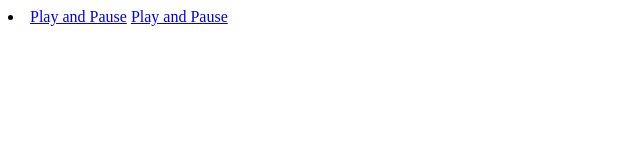
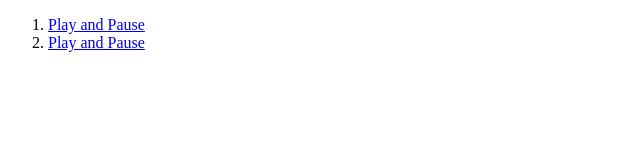
Before and after one commit to JiyeonSophiaLee/Javascript-practice-project, a plain HTML site: page index.html in a window 1280 px wide. Shown: the whole page, without its empty margins (0-640 px from the left). Drawn offline with Linux system fonts and the light colour scheme.

Commit message:
change li

```diff
--- a/index.html
+++ b/index.html
@@ -5,11 +5,10 @@
     <meta name="viewport" content="width=device-width, initial-scale=1.0">
     <meta http-equiv="X-UA-Compatible" content="ie=edge">
     <title>Document</title>
-</head>
-<body>
-    <li>
-        <a href="playPause.html">Play and Pause</a>
-        <a href="zoomInOut.html">Play and Pause</a>
-    </li>
+</hdy>
+    <ol>
+        <li><a href="playPause.html">Play and Pause</a></li>
+        <li><a href="zoomInOut.html">Play and Pause</a></li>
+    </ol>
 </body>
 </html>
```
